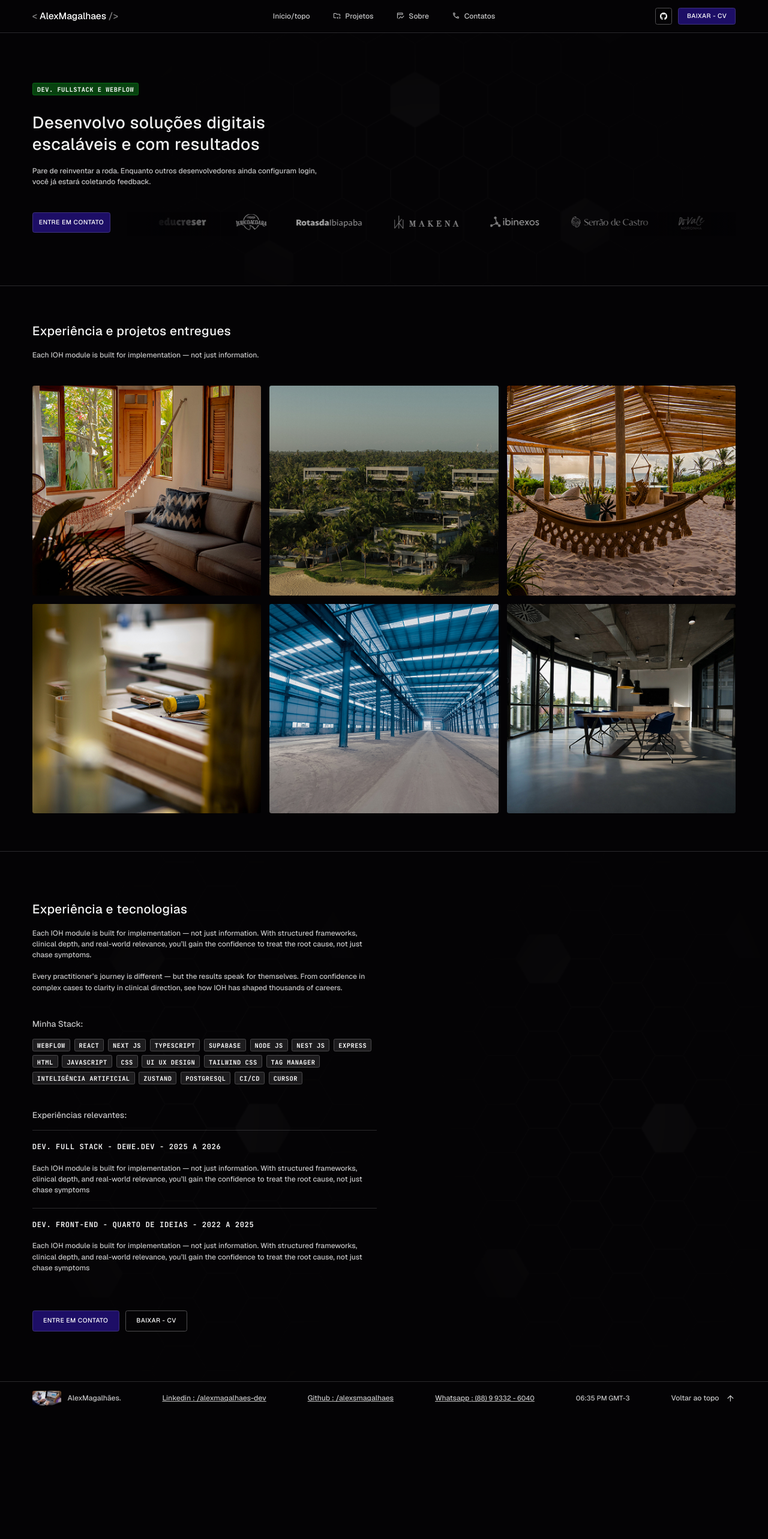
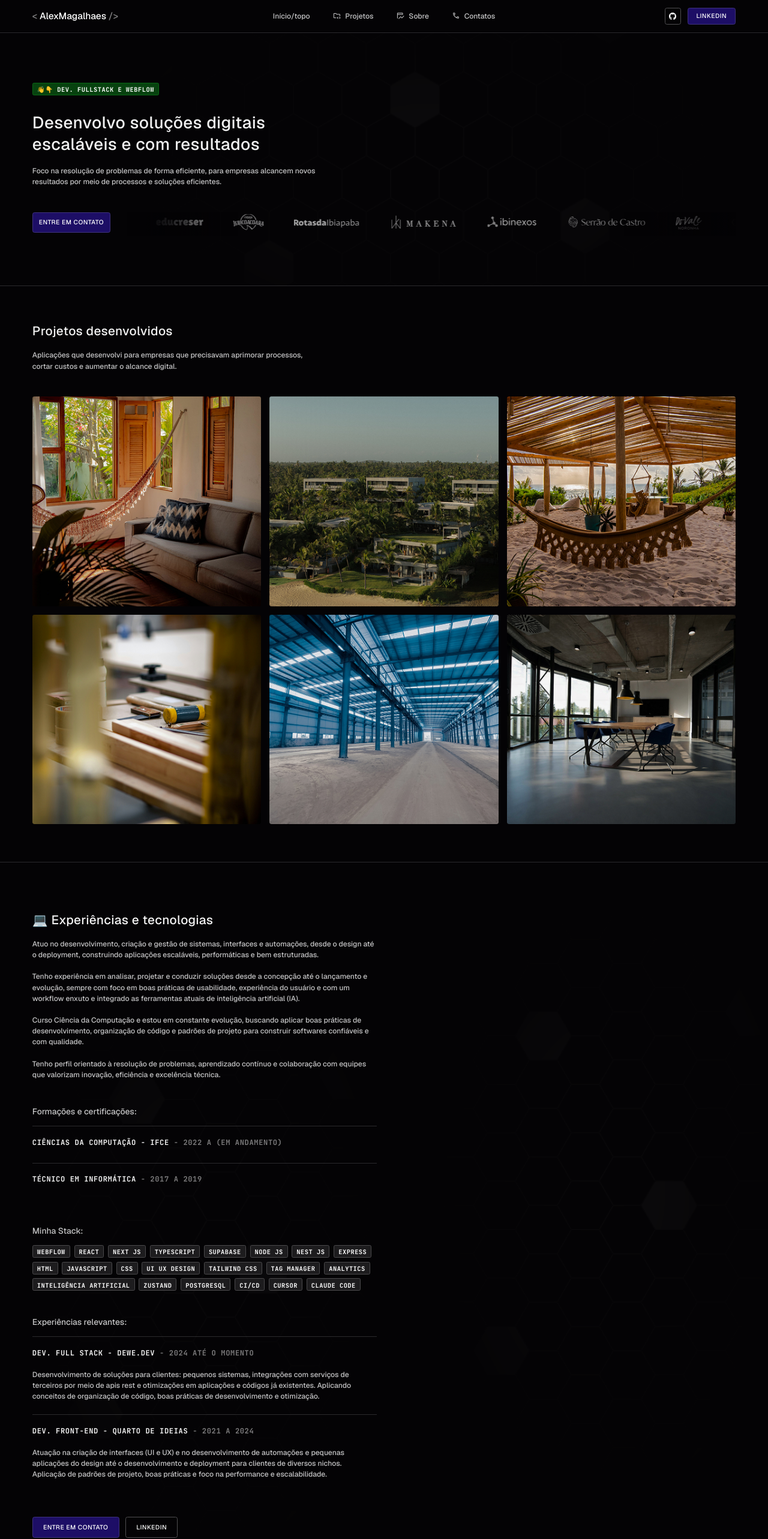
Before and after one commit to alexsmagalhaes/portfolio, a Next.js app: page / in a window 1280 px wide. Shown: the top 2566 px of the page at 60% size. Before the commit the page ends 2359 px from the top, so only its background shows below. Built offline with nearby package versions, Linux system fonts and the light colour scheme.

Commit message:
feat: add page content

```diff
--- a/app/(home)/_components/about.tsx
+++ b/app/(home)/_components/about.tsx
@@ -3,39 +3,63 @@ import Link from "next/link";
 
 import Image1 from "@/app/_assets/images/home/about-bg.svg";
 import { Container } from "@/app/_components/container";
+import { URLS_ACTIONS } from "@/app/constants/urls-action";
 import { Button } from "@/components/ui/button";
+import { cn } from "@/lib/utils";
 
 import { Tag } from "./tag";
 
+export const CERTIFICATIONS = [
+  {
+    title: "Ciências da Computação - IFCE",
+    period: " - 2022 a (em andamento)",
+  },
+  {
+    title: "Técnico em informática",
+    period: " - 2017 a 2019",
+  },
+];
+
 export const EXPERIENCES = [
   {
-    title: "Dev. Full Stack - dewe.dev - 2025 a 2026",
+    title: "Dev. full stack - dewe.dev",
+    period: " - 2024 até o momento",
     description:
-      "Each IOH module is built for implementation — not just information. With structured frameworks, clinical depth, and real-world relevance, you’ll gain the confidence to treat the root cause, not just chase symptoms",
+      "Desenvolvimento de soluções para clientes: pequenos sistemas, integrações com serviços de terceiros por meio de apis rest e otimizações em aplicações e códigos já existentes. Aplicando conceitos de organização de código, boas práticas de desenvolvimento e otimização.",
   },
   {
-    title: "Dev. Front-End - Quarto de Ideias - 2022 a 2025",
+    title: "Dev. front-end - quarto de ideias",
+    period: " - 2021 a 2024",
     description:
-      "Each IOH module is built for implementation — not just information. With structured frameworks, clinical depth, and real-world relevance, you’ll gain the confidence to treat the root cause, not just chase symptoms",
+      "Atuação na criação de interfaces (UI e UX) e no desenvolvimento de automações e pequenas aplicações do design até o desenvolvimento e deployment  para clientes de diversos nichos. Aplicação de padrões de projeto, boas práticas e foco na performance e escalabilidade.",
   },
 ];
 
 type ExperienceItemProps = {
   title: string;
-  description: string;
+  description?: string;
+  period: string;
+  className?: string;
 };
 
 export function ExperienceItem({
   title,
   description,
+  period,
+  className,
 }: Readonly<ExperienceItemProps>) {
   return (
-    <div className="border-border-default py-between-blocks-medium border-t">
+    <div
+      className={cn(
+        "border-border-default py-between-blocks-medium border-t",
+        className,
+      )}
+    >
       <div className="mb-between-blocks-medium font-sub-heading text-title-100 leading-snug font-bold tracking-[0.05em] uppercase sm:leading-none">
-        {title}
+        {title} <span className="text-title-100/50 inline">{period}</span>
       </div>
 
-      <div>{description}</div>
+      {description && <div>{description}</div>}
     </div>
   );
 }
@@ -55,11 +79,13 @@ const STACK = [
   "UI UX DESIGN",
   "TAILWIND CSS",
   "TAG MANAGER",
+  "ANALYTICS",
   "INTELIGÊNCIA ARTIFICIAL",
   "ZUSTAND",
   "POSTGRESQL",
   "CI/CD",
   "CURSOR",
+  "Claude Code",
 ];
 
 export function About() {
@@ -81,19 +107,46 @@ export function About() {
         <div className="gap-between-blocks-xxlarge lg:max-w-cols-6 flex flex-col">
           <div>
             <h2 className="mb-between-title-text h3">
-              Experiência e tecnologias
+              💻 Experiências e tecnologias
             </h2>
             <div>
-              Each IOH module is built for implementation — not just
-              information. With structured frameworks, clinical depth, and
-              real-world relevance, you’ll gain the confidence to treat the root
-              cause, not just chase symptoms.
+              Atuo no desenvolvimento, criação e gestão de sistemas, interfaces
+              e automações, desde o design até o deployment, construindo
+              aplicações escaláveis, performáticas e bem estruturadas.
               <br />
               <br />
-              Every practitioner’s journey is different — but the results speak
-              for themselves. From confidence in complex cases to clarity in
-              clinical direction, see how IOH has shaped thousands of careers.
+              Tenho experiência em analisar, projetar e conduzir soluções desde
+              a concepção até o lançamento e evolução, sempre com foco em boas
+              práticas de usabilidade, experiência do usuário e com um workflow
+              enxuto e integrado as ferramentas atuais de inteligência
+              artificial (IA).
+              <br />
+              <br />
+              Curso Ciência da Computação e estou em constante evolução,
+              buscando aplicar boas práticas de desenvolvimento, organização de
+              código e padrões de projeto para construir softwares confiáveis e
+              com qualidade.
+              <br />
+              <br />
+              Tenho perfil orientado à resolução de problemas, aprendizado
+              contínuo e colaboração com equipes que valorizam inovação,
+              eficiência e excelência técnica.
             </div>
+          </div>
+
+          <div>
+            <div className="mb-between-blocks-xsmall text-base">
+              Formações e certificações:
+            </div>
+
+            {CERTIFICATIONS.map((item, index) => (
+              <ExperienceItem
+                key={index}
+                className="pb-between-blocks-tiny"
+                period={item.period}
+                title={item.title}
+              />
+            ))}
           </div>
 
           <div>
@@ -118,6 +171,7 @@ export function About() {
               <ExperienceItem
                 key={index}
                 description={item.description}
+                period={item.period}
                 title={item.title}
               />
             ))}
@@ -125,13 +179,13 @@ export function About() {
 
           <div className="gap-between-buttons flex">
             <Button asChild>
-              <Link href="" target="_blank">
+              <Link href={URLS_ACTIONS.WHATSAPP} target="_blank">
                 Entre em contato
               </Link>
             </Button>
             <Button asChild variant="outline">
-              <Link href="" target="_blank">
-                Baixar - CV
+              <Link href={URLS_ACTIONS.LINKEDIN} target="_blank">
+                Linkedin
               </Link>
             </Button>
           </div>
--- a/app/(home)/_components/header.tsx
+++ b/app/(home)/_components/header.tsx
@@ -1,7 +1,9 @@
 import Image from "next/image";
+import Link from "next/link";
 
 import Image1 from "@/app/_assets/images/home/header-bg.svg";
 import { Container } from "@/app/_components/container";
+import { URLS_ACTIONS } from "@/app/constants/urls-action";
 import { Button } from "@/components/ui/button";
 
 import { HeaderLogos } from "./header-logos";
@@ -22,18 +24,23 @@ export function Header() {
 
       <Container className="relative z-10">
         <div className="lg:max-w-cols-5 flex flex-col items-start">
-          <Tag>Dev. fullstack e Webflow</Tag>
+          <Tag>👋👇 Dev. fullstack e Webflow</Tag>
           <h1 className="mb-between-title-text mt-between-blocks-large h2">
             Desenvolvo soluções digitais escaláveis e com resultados
           </h1>
           <div className="mb-between-blocks-xxlarge">
-            Pare de reinventar a roda. Enquanto outros desenvolvedores ainda
-            configuram login, você já estará coletando feedback.
+            Foco na resolução de problemas de forma eficiente, para empresas
+            alcancem novos resultados por meio de processos e soluções
+            eficientes.
           </div>
         </div>
 
         <div className="gap-between-blocks-xxlarge lg:gap-between-blocks-large flex flex-col items-start lg:flex-row">
-          <Button>Entre em contato</Button>
+          <Button asChild>
+            <Link href={URLS_ACTIONS.WHATSAPP} target="_blank">
+              Entre em contato
+            </Link>
+          </Button>
 
           <HeaderLogos />
         </div>
--- a/app/(home)/_components/project-card.tsx
+++ b/app/(home)/_components/project-card.tsx
@@ -5,6 +5,7 @@ import Link from "next/link";
 
 import { VideoBackground } from "@/app/_components/background-video";
 import { Icon } from "@/app/_components/icon";
+import { cn } from "@/lib/utils";
 
 import { Tag } from "./tag";
 
@@ -28,7 +29,14 @@ export function ProjectCard({
   tags,
 }: Readonly<ProjectCardProps>) {
   return (
-    <Link className="rounded-default relative overflow-clip" href={href || "#"}>
+    <Link
+      className={cn(
+        "rounded-default relative cursor-default overflow-clip",
+        href && "cursor-pointer",
+      )}
+      href={href || ""}
+      target={href ? "_blank" : "_self"}
+    >
       <Image
         className="absolute inset-0 z-0 size-full w-full"
         alt={projectName}
--- a/app/(home)/_components/projects.tsx
+++ b/app/(home)/_components/projects.tsx
@@ -20,10 +20,11 @@ const ITEMS = [
     video:
       "https://wexoor92cdqpulec.public.blob.vercel-storage.com/casa-teca.mp4",
     videoCover: Cover6,
+    href: "https://casatecaguriu.com.br/",
     projectName: "Casa Teçá Guriú",
     shortDescription:
-      "Part of my main activity includes preparing visualizations for music releases by electronic.",
-    tags: ["Webflow", "Metrificação"],
+      "Projeto voltado à ampliação do alcance da marca no Google com SEO local.",
+    tags: ["Webflow", "Metrificação", "Client First"],
   },
   {
     cover: Image5,
@@ -32,7 +33,7 @@ const ITEMS = [
     videoCover: Cover5,
     projectName: "Rede de Mar - Condo Hoteis",
     shortDescription:
-      "Part of my main activity includes preparing visualizations for music releases by electronic.",
+      "Criação de um ecosistema digital para as marcas do grupo e integrações com serviços de terceiros.",
     tags: ["Next JS", "Design System", "i18n"],
   },
   {
@@ -42,8 +43,8 @@ const ITEMS = [
     videoCover: Cover4,
     projectName: "Kilombo Villas",
     shortDescription:
-      "Part of my main activity includes preparing visualizations for music releases by electronic.",
-    tags: ["Webflow", "Metrificação", "Design System"],
+      "Aplicação desenvolvida para gestão de campanhas, automação de processos e ampliação do alcance.",
+    tags: ["Webflow", "Metrificação", "Automações"],
   },
   {
     cover: Image3,
@@ -51,7 +52,7 @@ const ITEMS = [
     videoCover: Cover3,
     projectName: "Cotaindie - Sistemas Industriais",
     shortDescription:
-      "Part of my main activity includes preparing visualizations for music releases by electronic.",
+      "Sistema de emissão de documentos com geração de planos inteligentes para otimização do uso de materiais.",
     tags: ["Next Js", "Supabase", "Postgree", "API"],
   },
   {
@@ -60,8 +61,8 @@ const ITEMS = [
     videoCover: Cover2,
     projectName: "IBF - Industria de Telhas",
     shortDescription:
-      "Part of my main activity includes preparing visualizations for music releases by electronic.",
-    tags: ["Webflow", "Metrificação"],
+      "Projeto focado na integração com anúncios para crescimento de alcance e conversão da marca.",
+    tags: ["Webflow", "Metrificação", "Client First"],
   },
   {
     cover: Image1,
@@ -70,7 +71,7 @@ const ITEMS = [
     videoCover: Cover1,
     projectName: "Escritório Serrão de Castro",
     shortDescription:
-      "Part of my main activity includes preparing visualizations for music releases by electronic.",
+      "Reformulação do site focada na expansão do alcance na Europa via anúncios e SEO.",
     tags: ["Next Js", "Metrificação", "I18N"],
   },
 ];
@@ -83,11 +84,10 @@ export function Projects() {
     >
       <Container className="gap-between-blocks-xxlarge flex flex-col">
         <div className="lg:max-w-cols-5">
-          <h2 className="mb-between-title-text h3">
-            Experiência e projetos entregues
-          </h2>
+          <h2 className="mb-between-title-text h3">Projetos desenvolvidos</h2>
           <div>
-            Each IOH module is built for implementation — not just information.
+            Aplicações que desenvolvi para empresas que precisavam aprimorar
+            processos, cortar custos e aumentar o alcance digital.
           </div>
         </div>
 
@@ -96,6 +96,7 @@ export function Projects() {
             <div key={index}>
               <ProjectCard
                 cover={item.cover}
+                href={item.href}
                 projectName={item.projectName}
                 shortDescription={item.shortDescription}
                 tags={item.tags}
--- a/app/_components/footer.tsx
+++ b/app/_components/footer.tsx
@@ -4,6 +4,7 @@ import Link from "next/link";
 import Image1 from "@/app/_assets/images/common/about-image.jpg";
 
 import { getCurrentTime } from "../_utils/get-current-time";
+import { URLS_ACTIONS } from "../constants/urls-action";
 import { Container } from "./container";
 import { GoToTop } from "./go-to-top";
 
@@ -30,31 +31,23 @@ export function Footer() {
             src={Image1}
             width={112}
           />
-          AlexMagalhães.
+          AlexMagalhaes.dev 🤙
         </div>
 
         <Link
           className="underline"
-          href="https://www.linkedin.com/in/alexmagalhaes-dev/"
+          href={URLS_ACTIONS.LINKEDIN}
           target="_blank"
         >
-          Linkedin{" "}
-          <span className="hidden sm:inline">: /alexmagalhaes-dev</span>
+          Linkedin<span className="hidden sm:inline">: /alexmagalhaes-dev</span>
         </Link>
 
-        <Link
-          className="underline"
-          href="https://github.com/alexsmagalhaes/"
-          target="_blank"
-        >
-          Github <span className="hidden sm:inline">: /alexsmagalhaes</span>
+        <Link className="underline" href={URLS_ACTIONS.GITHUB} target="_blank">
+          Github<span className="hidden sm:inline">: /alexsmagalhaes</span>
         </Link>
 
-        <Link
-          className="underline"
-          href="mailto:alexmagalhaesprofissional@gmail.com"
-        >
-          Whatsapp{" "}
+        <Link className="underline" href={URLS_ACTIONS.WHATSAPP}>
+          Whatsapp
           <span className="hidden text-[0.8125rem] sm:inline">
             : (88) 9 9332 - 6040
           </span>
--- a/app/_components/navbar.tsx
+++ b/app/_components/navbar.tsx
@@ -4,6 +4,7 @@ import Link from "next/link";
 import Image1 from "@/app/_assets/images/common/github-icon.svg";
 import { Button } from "@/components/ui/button";
 
+import { URLS_ACTIONS } from "../constants/urls-action";
 import { Container } from "./container";
 import { NavbarLink } from "./navbar-link";
 
@@ -55,7 +56,8 @@ export function Navbar() {
         </div>
 
         <div className="gap-between-buttons flex justify-end">
-          <Button className="size-8" square variant="outline">
+          <Button className="size-8" asChild square variant="outline">
+            <Link href={URLS_ACTIONS.GITHUB} target="_blank">
               <Image
                 className="size-4 lg:size-3.5"
                 priority
@@ -64,10 +66,12 @@ export function Navbar() {
                 src={Image1}
                 width={16}
               />
+            </Link>
           </Button>
-          <Button className="h-8 px-4 text-xs">
-            <span className="sm:hidden">Resume</span>{" "}
-            <span className="hidden sm:inline-block">Baixar - CV</span>
+          <Button className="h-8 px-4 text-xs" asChild>
+            <Link href={URLS_ACTIONS.LINKEDIN} target="_blank">
+              Linkedin
+            </Link>
           </Button>
         </div>
       </Container>
--- /dev/null
+++ b/app/constants/urls-action.ts
@@ -0,0 +1,6 @@
+export const URLS_ACTIONS = {
+  WHATSAPP:
+    "https://api.whatsapp.com/send/?phone=5588993326040&text=Ol%C3%A1+Alex%2C+estou+entrando+em+contato+atrav%C3%A9s+do+Portif%C3%B3lio.&type=phone_number&app_absent=0",
+  GITHUB: "https://github.com/alexsmagalhaes",
+  LINKEDIN: "https://www.linkedin.com/in/alexmagalhaes-dev/",
+};
--- a/app/layout.tsx
+++ b/app/layout.tsx
@@ -41,9 +41,9 @@ const jetBrains = JetBrains_Mono({
 export function generateMetadata() {
   return generateBaseMetadata({
     url: "/",
-    title: "Alex Magalhães - Dev",
+    title: "Alex Magalhães - Dev. fullstack e Webflow 👋",
     description:
-      "Pare de reinventar a roda. Enquanto outros desenvolvedores ainda configuram login, você já estará coletando feedback.",
+      "Foco na resolução de problemas de forma eficiente, para empresas alcancem novos resultados por meio de processos e soluções eficientes.",
   });
 }
 
--- a/components/ui/button.tsx
+++ b/components/ui/button.tsx
@@ -64,7 +64,7 @@ export function Button({
       data-variant={variant}
       {...props}
     >
-      <span className="relative z-10">{children}</span>
+      {children}
     </Comp>
   );
 }
```
Also changed, not shown: app/_assets/images/home/about-bg.svg. Lines whose indentation alone changed are shown as unchanged.
